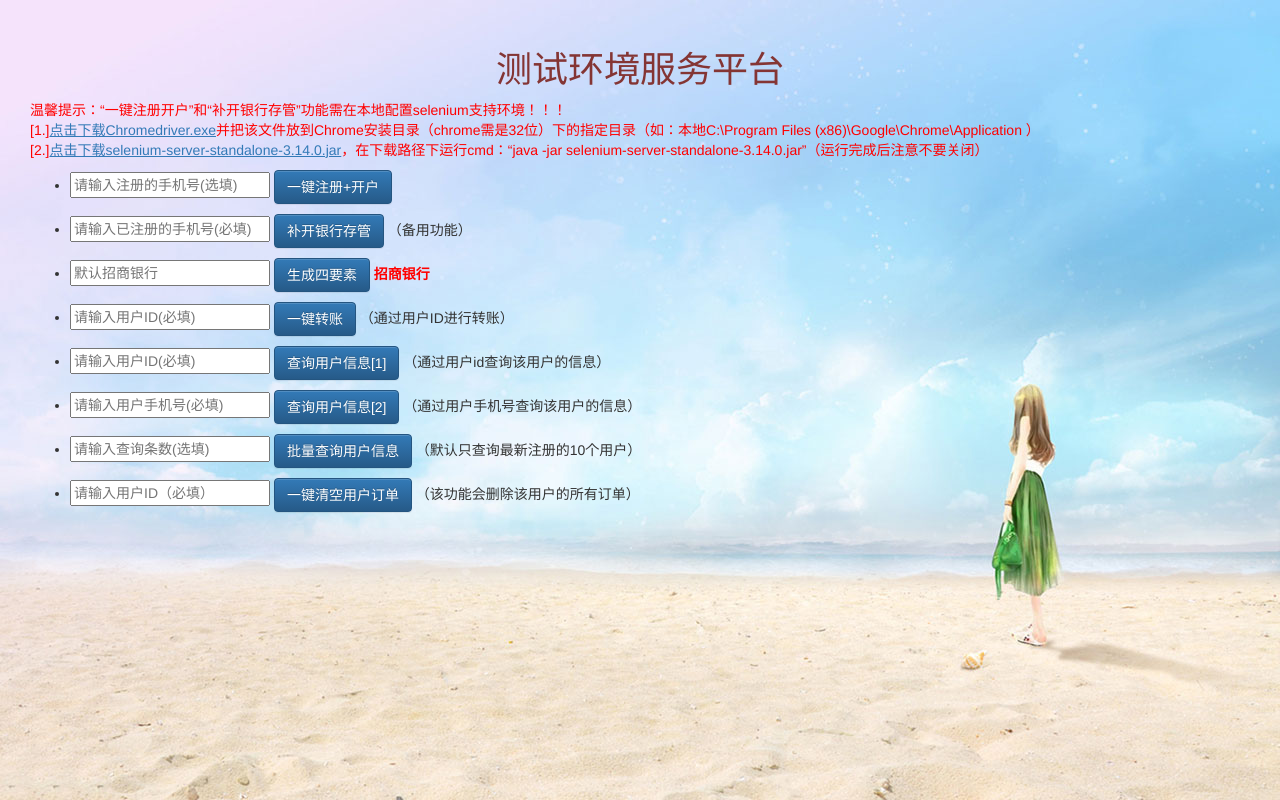
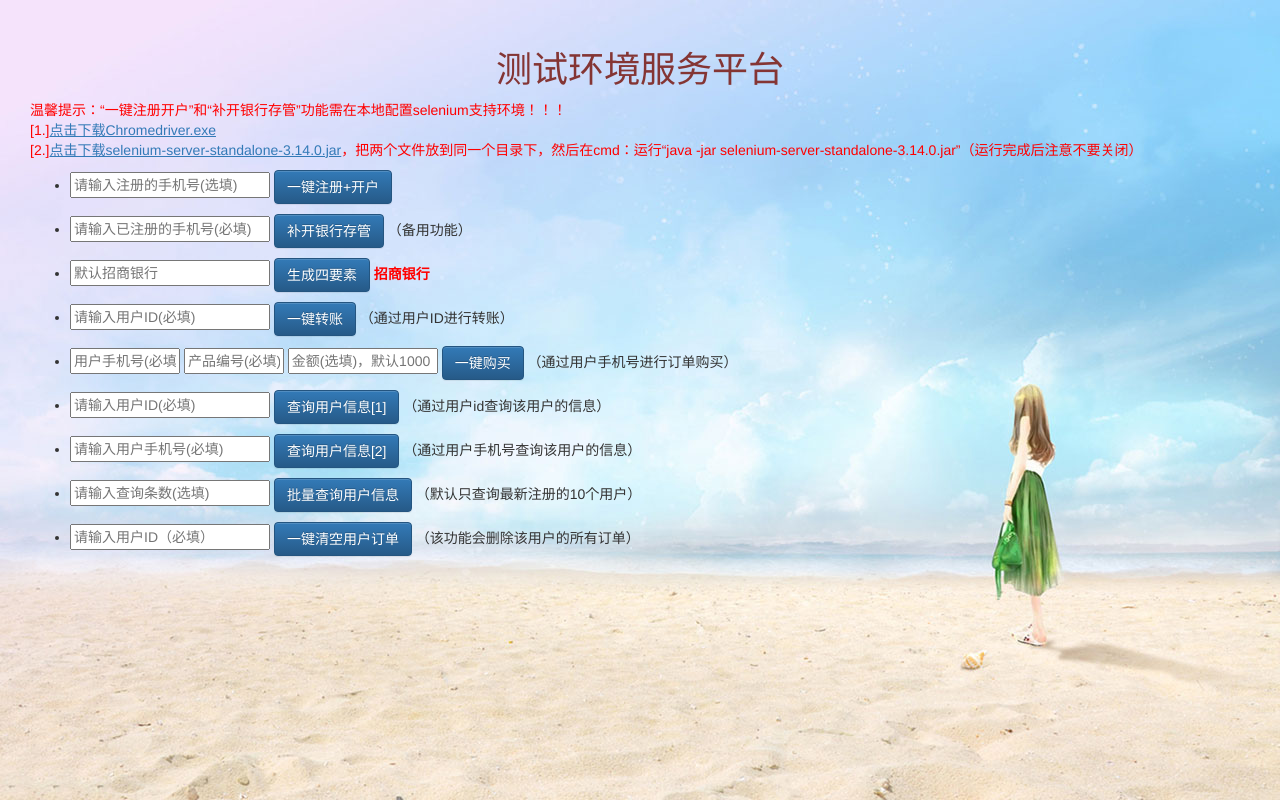
Before and after one commit to WangZhenhai/test_flask, a Flask app: page /user/lender in a window 1280 px wide. Run offline with Flask 2, Linux system fonts and the light colour scheme; some libraries are stand-ins or nearby versions.

Commit message:
优化一键转账保存用户id 添加支持用户购买功能（部分）

```diff
--- a/app/routes.py
+++ b/app/routes.py
@@ -282,7 +282,7 @@ def openbank():
 		login_web (mobile_number=mobile, password='96e79218965eb72c92a549dd5a330112', web_url=web_url)
 		open_bank_depository (web_url=web_url)
 		bank_account (card_num=bankcard, mobile_number=mobile, local_ip=local_ip)
-		return render_template ("lender.html")
+		return render_template ("lender.html", openbank=mobile)
 
 
 # 生成银行卡
@@ -329,7 +329,7 @@ def traster_account():
 										 user_mysql=user_mysql, passwd_mysql=passwd_mysql)
 			recharge5425 (backend_ip=backend_ip, bank_user_id=bank_user_id)
 			msg = ("转账完成！")
-			return render_template ("lender.html", errmsg=msg)
+			return render_template ("lender.html", user_id=user_id, errmsg=msg)
 
 
 # 通过用户id查询该用户的相关信息
@@ -345,7 +345,7 @@ def user_info():
 	user_id = request.values.get ('user_info')
 	if user_id == "" or user_id.isdigit () is False:
 		u_msg = "用户user_id输入有误！"
-		return render_template ("lender.html", u_msg=u_msg)
+		return render_template ("lender.html", user_id=user_id,u_msg=u_msg)
 	else:
 		user_id = str (user_id)
 		sa = select_all (xs_db=db, legal_db=legal_db, user_id=user_id, host_mysql=host_mysql, user_mysql=user_mysql,
@@ -353,7 +353,7 @@ def user_info():
 		return render_template ("user_info.html", sa=sa)
 
 
-# 通过用户手机号查询
+# 通过用户手机号
 @login_required
 @app.route ('/user/user_info_m', methods=['POST'])
 def user_info_m():
@@ -432,6 +432,37 @@ def del_user_order():
 		return render_template ("lender.html", del_msg=del_msg)
 
 
+# 用户一键购买
+@login_required
+@app.route ('/user/buy_order', methods=['POST'])
+def buyOrder():
+	# xs_db = current_user.xs
+	# legal_db = current_user.xs_legal
+	# host_mysql = current_user.db_ip
+	# user_mysql = current_user.mysql_u
+	# passwd_mysql = current_user.mysql_p
+	b_mobile = request.values.get ("b_mobile")
+	b_goodsid = request.values.get ("b_goodsid")
+	b_account = request.values.get ("b_account")
+	if b_mobile == "" or b_mobile.isdigit () is False:
+		buy_msg = "手机号不能为空或输入格式错误"
+		return render_template ("lender.html", buy_msg=buy_msg)
+	elif b_goodsid == "" or b_goodsid.isdigit () is False:
+		buy_msg = "产品ID不能为空或输入格式错误"
+		return render_template ("lender.html", b_mobile=b_mobile, buy_msg=buy_msg)
+	elif b_account != 1000 or b_account.isdigit () is False:
+		b_account = 1000
+		return render_template ("lender.html", b_mobile=b_mobile, b_goodsid=b_goodsid, b_account=b_account,
+								buy_msg=(b_mobile, b_goodsid, b_account))
+	else:
+		mobile = b_mobile
+		goodsid = b_goodsid
+		account = b_account
+
+		return render_template ("lender.html", b_mobile=mobile, b_goodsid=goodsid, b_account=account,
+								buy_msg=(mobile, goodsid, account))
+
+
 # uploads File
 @login_required
 @app.route ('/upload', methods=['GET', 'POST'])
--- a/run.py
+++ b/run.py
@@ -1,4 +1,4 @@
 from app import app
 
 if __name__ == '__main__':
-	app.run (host='0.0.0.0', port=80, debug=True)
+	app.run (host='0.0.0.0', port=81, debug=True)
--- a/templates/lender.html
+++ b/templates/lender.html
@@ -9,10 +9,9 @@
     <div class="col">
         <div style="color: red"><p>
             温馨提示：“一键注册开户”和“补开银行存管”功能需在本地配置selenium支持环境！！！<br>[1.]<a href="/static/userfiles/chromedriver.exe"
-                                                                    style="text-decoration:underline;">点击下载Chromedriver.exe</a>并把该文件放到Chrome安装目录（chrome需是32位）下的指定目录（如：本地C:\Program
-            Files (x86)\Google\Chrome\Application
-            ）<br>[2.]<a href="/static/userfiles/selenium-server-standalone-3.14.0.jar"
-                        style="text-decoration:underline;">点击下载selenium-server-standalone-3.14.0.jar</a>，在下载路径下运行cmd：“java
+                                                                    style="text-decoration:underline;">点击下载Chromedriver.exe</a>
+            <br>[2.]<a href="/static/userfiles/selenium-server-standalone-3.14.0.jar"
+                       style="text-decoration:underline;">点击下载selenium-server-standalone-3.14.0.jar</a>，把两个文件放到同一个目录下，然后在cmd：运行“java
             -jar
             selenium-server-standalone-3.14.0.jar”（运行完成后注意不要关闭）</p></div>
         <ul class="main-container">
@@ -28,7 +27,7 @@
             <li class="col-sm-offset-0">
                 <form method="post" action="/user/openbank">
                     <p>
-                        <input type="text" name="openbank" placeholder="请输入已注册的手机号(必填)" style="width: 200px;">
+                        <input type="text" name="openbank" placeholder="请输入已注册的手机号(必填)" style="width: 200px;" value="{{ openbank }}">
                         <button class="btn btn-large btn-primary" type="submit">补开银行存管</button>
                         （备用功能）
                         <strong style="color: red">{{ msg }}</strong>
@@ -52,10 +51,23 @@
             <li class="col-sm-offset-0">
                 <form method="post" action="/user/transter_account">
                     <p>
-                        <input type="text" name="user_id" placeholder="请输入用户ID(必填)" style="width: 200px;">
+                        <input type="text" name="user_id" placeholder="请输入用户ID(必填)" style="width: 200px;" value="{{ user_id }}">
                         <button class="btn btn-large btn-primary" type="submit">一键转账</button>
                         （通过用户ID进行转账）
                         <strong style="color: red">{{ errmsg }}</strong>
+                    </p>
+                </form>
+            </li>
+            <li class="col-sm-offset-0">
+                <form method="post" action="/user/buy_order">
+                    <p>
+                        <input type="text" name="b_mobile" placeholder="用户手机号(必填)" style="width: 110px;"
+                               value="{{ b_mobile }}">
+                        <input type="text" name="b_goodsid" placeholder="产品编号(必填)" style="width: 100px;" value="{{ b_goodsid }}">
+                        <input type="text" name="b_account" placeholder="金额(选填)，默认1000" style="width: 150px;" value="{{ b_account }}">
+                        <button class="btn btn-large btn-primary" type="submit" onclick="history.go(-1)">一键购买</button>
+                        （通过用户手机号进行订单购买）
+                        <strong style="color: red">{{ buy_msg }}</strong>
                     </p>
                 </form>
             </li>
```
